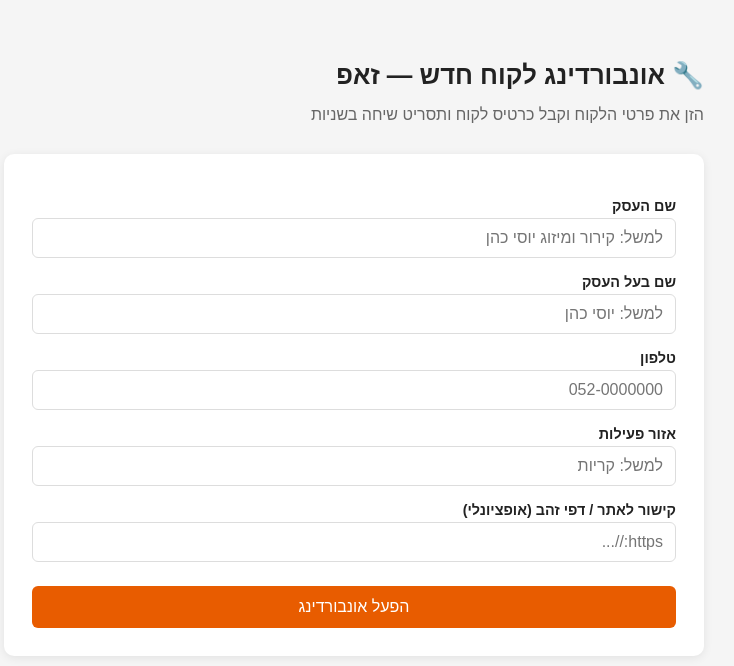
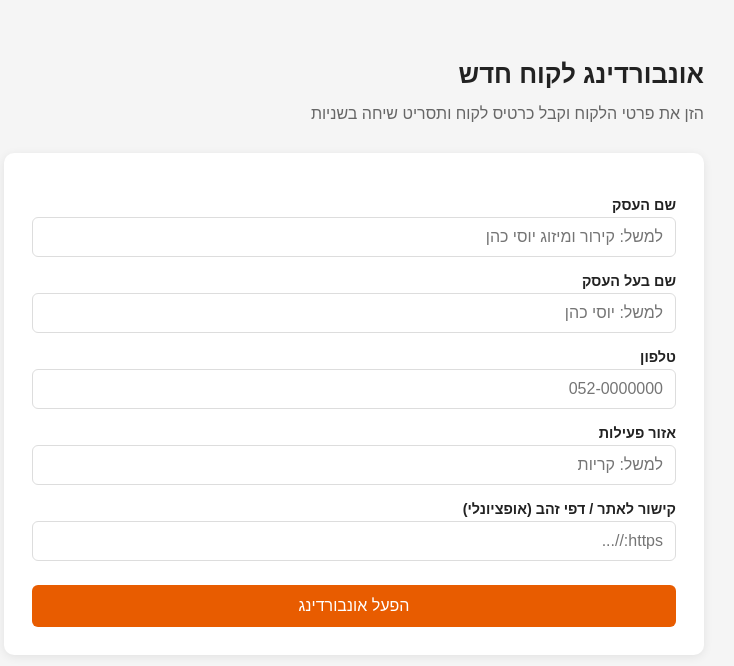
Before and after one commit to TomerZ1/genai-zap, a plain HTML site: page frontend/index.html in a window 1280 px wide. Shown: the whole page, without its empty margins (286-1020 px from the left). Drawn offline with nearby package versions, Linux system fonts and the light colour scheme.

Commit message:
minor polish

```diff
--- a/frontend/index.html
+++ b/frontend/index.html
@@ -2,7 +2,7 @@
 <html lang="he" dir="rtl">
 <head>
   <meta charset="UTF-8">
-  <title>זאפ — אונבורדינג לקוח</title>
+  <title>זאפ - אונבורדינג לקוח</title>
   <!-- marked.js renders markdown to HTML so the AI output displays properly -->
   <script src="https://cdn.jsdelivr.net/npm/marked/marked.min.js"></script>
   <style>
@@ -99,7 +99,7 @@
 </head>
 <body>
 
-  <h1>🔧 אונבורדינג לקוח חדש — זאפ</h1>
+  <h1> אונבורדינג לקוח חדש </h1>
   <p class="subtitle">הזן את פרטי הלקוח וקבל כרטיס לקוח ותסריט שיחה בשניות</p>
 
   <div class="card">
```
Also changed, not shown: 1 other file.
